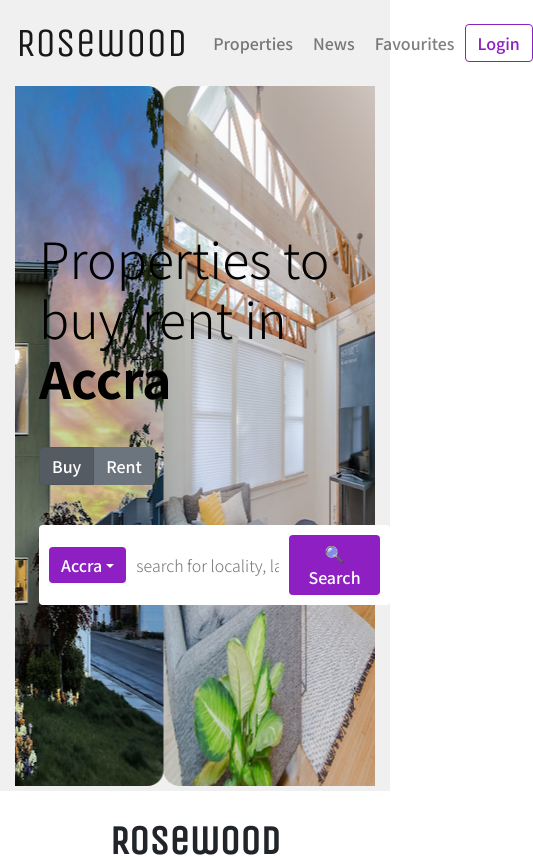
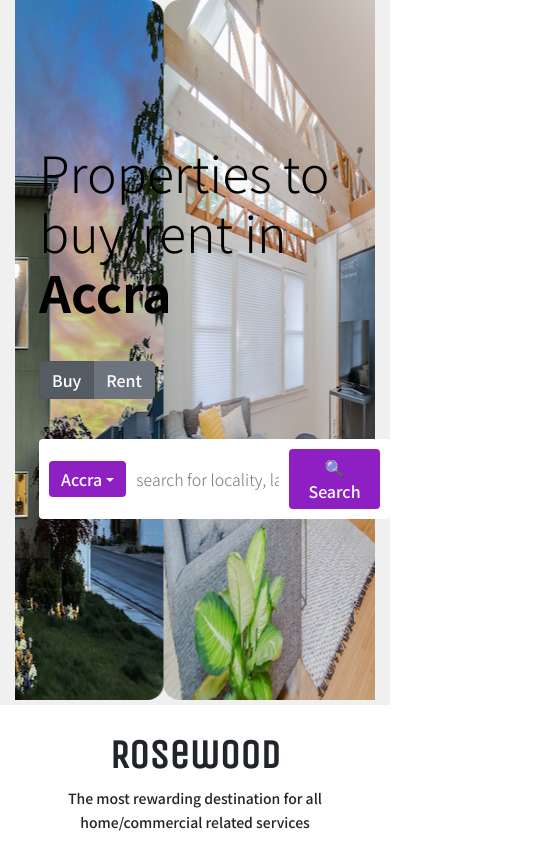
Before and after one commit to siawfish/rosewood, a React (Create React App) app: page / in a window 390 px wide. Shown: the top 857 px of the page, 533 px wide, since content can reach past the window. Built offline with nearby package versions, Linux system fonts and the light colour scheme.

Commit message:
Mobile render design bugs crushed

```diff
--- a/src/components/Nav.jsx
+++ b/src/components/Nav.jsx
@@ -19,10 +19,10 @@ export default function Nav() {
                     Properties
                 </Navbar.Text>
                 <Navbar.Text>
-                    News
+                    About Us
                 </Navbar.Text>
                 <Navbar.Text>
-                    Favourites
+                    Contact Us
                 </Navbar.Text>
                 <Button className="borderBtn" onClick={gotoLogin}>
                     Login
--- a/src/index.css
+++ b/src/index.css
@@ -3,6 +3,24 @@
 
 body {
   font-family: 'Noto Sans SC', sans-serif;
+}
+
+@media only screen and (max-width: 600px) {
+  .mapContainer {
+    display: none;
+  }
+
+  .navbar {
+    display: none;
+  }
+
+  .propertiesCol {
+    padding-right: 20px!important;
+  }
+
+  .properties {
+    padding-top: 10%;
+  }
 }
 
 button {
--- a/src/pages/Properties.jsx
+++ b/src/pages/Properties.jsx
@@ -55,7 +55,7 @@ export default function Properties() {
     return (
         <Container className="properties" fluid>
             <Row>
-                <Col style={{padding:0}} lg={5}>
+                <Col className="propertiesCol" style={{padding:0}} sm={12} lg={5}>
                     <div className="listContainer">
                         <PropertySearch />
                         <div className="listItemsContainer">
@@ -76,7 +76,7 @@ export default function Properties() {
                         </div>
                     </div>
                 </Col>
-                <Col style={{paddingRight:0}} lg={7}>
+                <Col style={{paddingRight:0}} sm={0} lg={7}>
                     <Map places={property} />
                 </Col>
             </Row>
```
